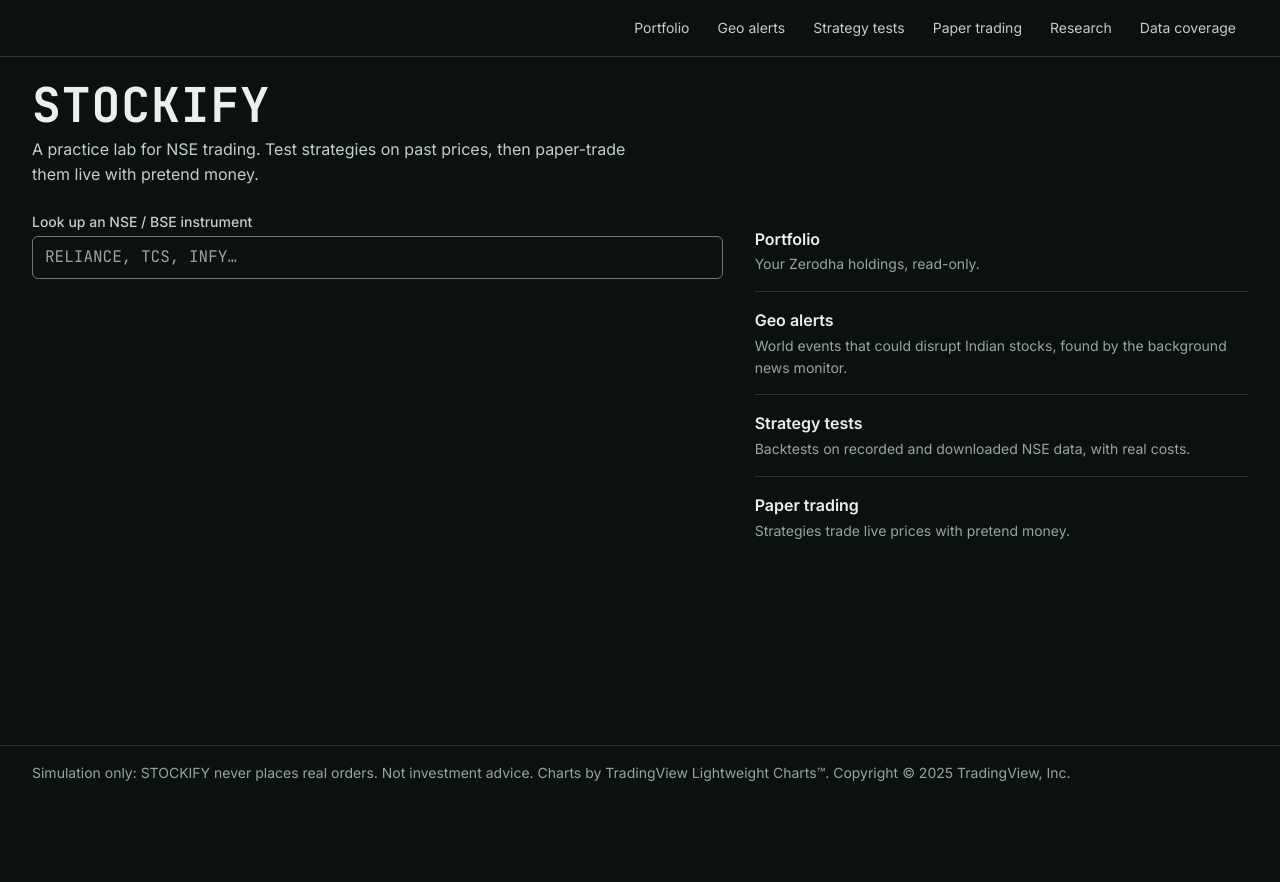
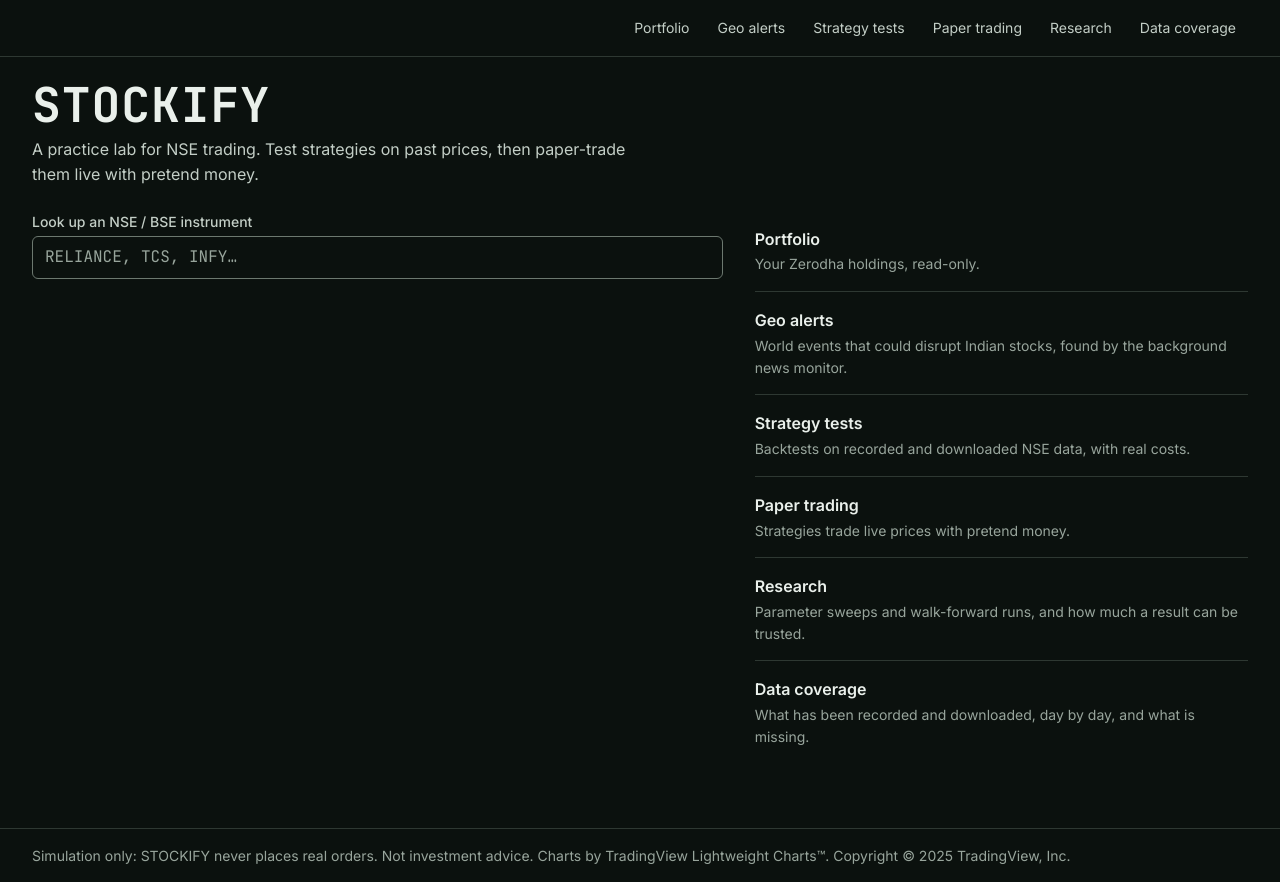
Before and after one commit to priyansh158/STOCKIFY, a Next.js app in the folder web/: page / in a window 1280 px wide. Before the commit the page ends 800 px from the top, so only its background shows below. Built offline with nearby package versions, Linux system fonts and the light colour scheme.

Commit message:
LCM 7.4: the home page list and the top bar read one list, so Research and Data coverage are on both

```diff
--- a/web/src/app/page.tsx
+++ b/web/src/app/page.tsx
@@ -1,13 +1,8 @@
 import Link from "next/link";
 import { Logo } from "@/components/Logo";
 import { SearchBox } from "@/components/SearchBox";
+import { DESTINATIONS } from "@/lib/nav";
 
-const NAV = [
-  { href: "/portfolio", label: "Portfolio", note: "Your Zerodha holdings, read-only." },
-  { href: "/alerts", label: "Geo alerts", note: "World events that could disrupt Indian stocks, found by the background news monitor." },
-  { href: "/tests", label: "Strategy tests", note: "Backtests on recorded and downloaded NSE data, with real costs." },
-  { href: "/trade", label: "Paper trading", note: "Strategies trade live prices with pretend money." },
-];
 
 export default function Home() {
   return (
@@ -28,7 +23,7 @@ export default function Home() {
 
         <nav aria-label="Where to go">
           <ul className="stk-dests">
-            {NAV.map((item) => (
+            {DESTINATIONS.map((item) => (
               <li key={item.href}>
                 <Link href={item.href}>
                   <strong>{item.label}</strong>
--- a/web/src/components/AppNav.tsx
+++ b/web/src/components/AppNav.tsx
@@ -2,15 +2,8 @@
 
 import Link from "next/link";
 import { usePathname } from "next/navigation";
+import { DESTINATIONS } from "@/lib/nav";
 
-const NAV = [
-  { href: "/portfolio", label: "Portfolio" },
-  { href: "/alerts", label: "Geo alerts" },
-  { href: "/tests", label: "Strategy tests" },
-  { href: "/trade", label: "Paper trading" },
-  { href: "/research", label: "Research" },
-  { href: "/data", label: "Data coverage" },
-];
 
 /** The top bar: the wordmark (a link home; on the home page the page's own heading carries it) and the six destinations. */
 export function AppNav() {
@@ -24,7 +17,7 @@ export function AppNav() {
           </Link>
         )}
         <nav className="stk-nav" aria-label="Main">
-          {NAV.map((item) => {
+          {DESTINATIONS.map((item) => {
             const here = path === item.href || path.startsWith(`${item.href}/`);
             return (
               <Link key={item.href} href={item.href} aria-current={here ? "page" : undefined}>
--- /dev/null
+++ b/web/src/lib/nav.ts
@@ -0,0 +1,12 @@
+/**
+ * The destinations of the app, in the order of the top bar. The top bar (AppNav) and the home page's list both read this one
+ * list, so a page added to one is in the other. `note` is the home page's short description.
+ */
+export const DESTINATIONS = [
+  { href: "/portfolio", label: "Portfolio", note: "Your Zerodha holdings, read-only." },
+  { href: "/alerts", label: "Geo alerts", note: "World events that could disrupt Indian stocks, found by the background news monitor." },
+  { href: "/tests", label: "Strategy tests", note: "Backtests on recorded and downloaded NSE data, with real costs." },
+  { href: "/trade", label: "Paper trading", note: "Strategies trade live prices with pretend money." },
+  { href: "/research", label: "Research", note: "Parameter sweeps and walk-forward runs, and how much a result can be trusted." },
+  { href: "/data", label: "Data coverage", note: "What has been recorded and downloaded, day by day, and what is missing." },
+] as const;
```
Also changed, not shown: 1 other file (tests, documents, lock files or other folders).
